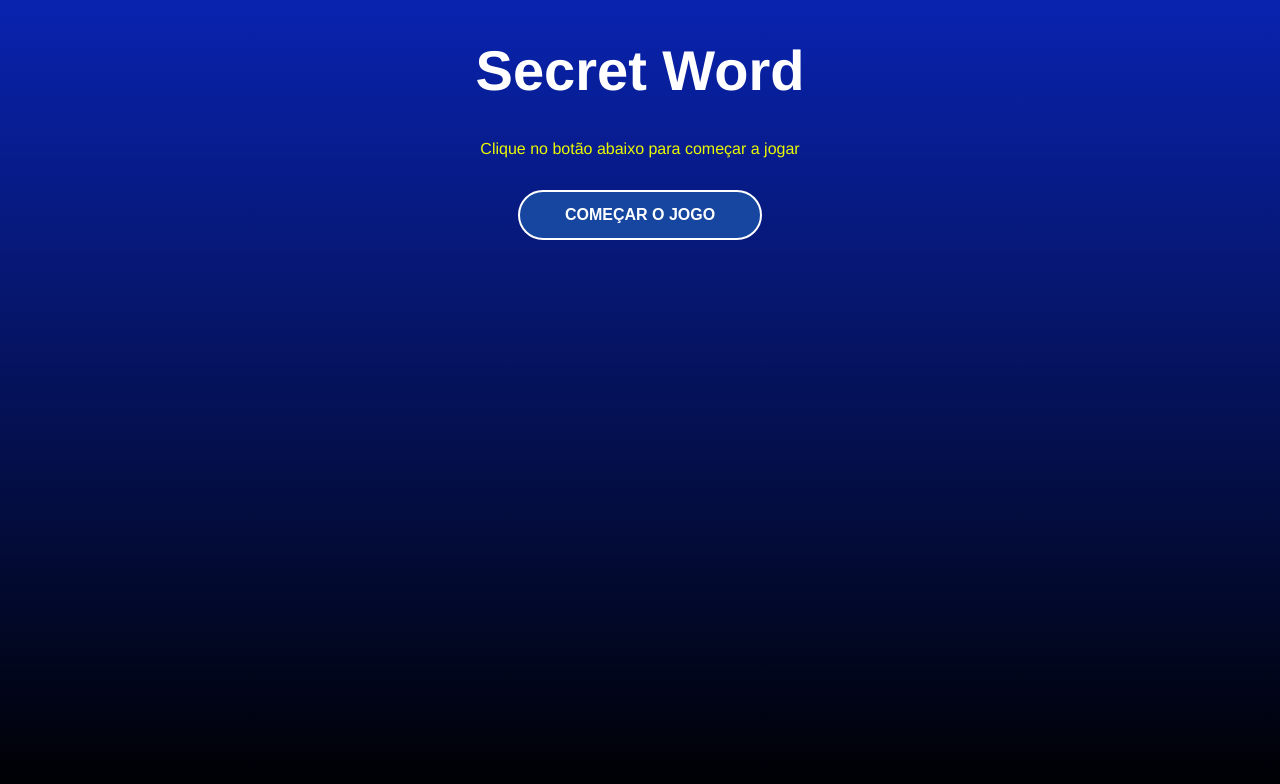
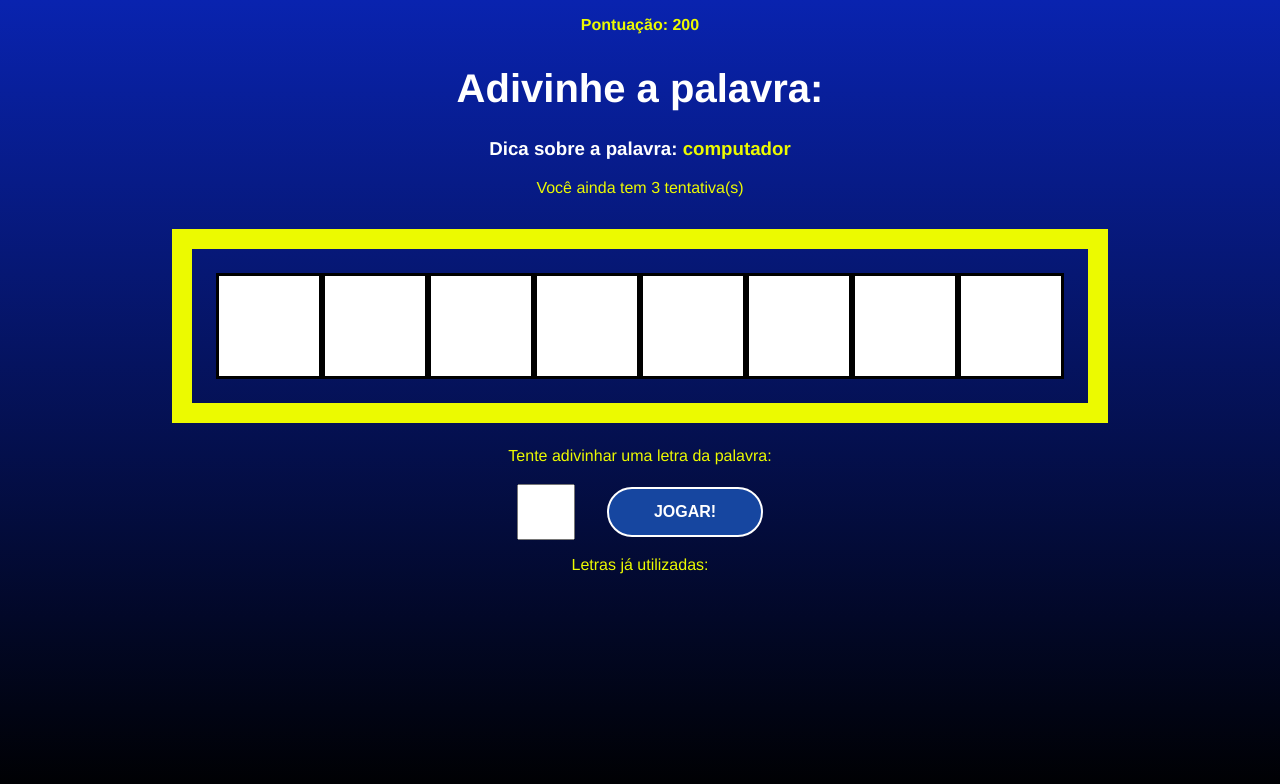
Before and after one commit to Felpezs/Estudos-ReactJS, a React (Vite) app in the folder secret_word/: page / in a window 1280 px wide. Shown: the top 784 px of the page. Built offline with nearby package versions, Linux system fonts and the light colour scheme.

Commit message:
finalizacao do projeto

```diff
--- a/secret_word/src/App.jsx
+++ b/secret_word/src/App.jsx
@@ -15,6 +15,8 @@ const stages = [
   { id: 3, name: "end" },
 ];
 
+const guessesQty = 3;
+
 function App() {
   const [gameStage, setGameStage] = useState(stages[0].name);
   const [words] = useState(wordsList);
@@ -23,10 +25,10 @@ function App() {
   const [letters, setLetters] = useState([]);
   const [guessedLetters, setGuessedLetters] = useState([]);
   const [wrongLetters, setWrongLetters] = useState([]);
-  const [guesses, setGuesses] = useState(3);
+  const [guesses, setGuesses] = useState(guessesQty);
   const [score, setScore] = useState(0);
 
-  const pickWordAndCategory = () => {
+  const pickWordAndCategory = useCallback(() => {
     const categories = Object.keys(words);
     const category = categories[Math.floor(Math.random() * categories.length)];
 
@@ -34,9 +36,9 @@ function App() {
       words[category][Math.floor(Math.random() * words[category].length)];
 
     return { word, category };
-  };
+  }, [words]);
 
-  const startGame = () => {
+  const startGame = useCallback(() => {
     const { word, category } = pickWordAndCategory();
 
     let wordLetters = word.toLowerCase().split("");
@@ -46,10 +48,59 @@ function App() {
     setLetters(wordLetters);
 
     setGameStage(stages[1].name);
+  }, [pickWordAndCategory]);
+
+  const verifyLetter = (letter) => {
+    const normalizedLetter = letter.toLowerCase();
+
+    if (
+      guessedLetters.includes(normalizedLetter) ||
+      wrongLetters.includes(normalizedLetter)
+    )
+      return;
+
+    if (letters.includes(normalizedLetter)) {
+      setGuessedLetters((actualGuessedLetters) => [
+        ...actualGuessedLetters,
+        letter,
+      ]);
+    } else {
+      setWrongLetters((actualWrongLetters) => [
+        ...actualWrongLetters,
+        normalizedLetter,
+      ]);
+      setGuesses((actualGuesses) => actualGuesses - 1);
+    }
   };
 
-  const verifyLetter = (letter) => console.log(letter);
-  const restart = () => setGameStage(stages[0].name);
+  const clearLetterStates = () => {
+    setGuessedLetters([]);
+    setWrongLetters([]);
+  };
+
+  useEffect(() => {
+    if (guesses <= 0) {
+      clearLetterStates();
+      setGameStage(stages[2].name);
+    }
+  }, [guesses]);
+
+  useEffect(() => {
+    const uniqueLetters = [...new Set(letters)];
+
+    if (guessedLetters.length === uniqueLetters.length) {
+      //win condition
+      clearLetterStates();
+      setScore((actualScore) => (actualScore += 100));
+      startGame();
+    }
+  }, [guessedLetters, letters, startGame]);
+
+  const restart = () => {
+    setScore(0);
+    setGuesses(guessesQty);
+    setGameStage(stages[0].name);
+  };
 
   return (
     <div className="App">
@@ -63,9 +114,10 @@ function App() {
           guessedLetters={guessedLetters}
           wrongLetters={wrongLetters}
           score={score}
+          guesses={guesses}
         />
       )}
-      {gameStage === "end" && <GameOver restart={restart} />}
+      {gameStage === "end" && <GameOver restart={restart} score={score} />}
     </div>
   );
 }
--- a/secret_word/src/components/Game.jsx
+++ b/secret_word/src/components/Game.jsx
@@ -60,9 +60,10 @@ const Game = ({
         </form>
       </div>
       <div className="wrongLettersContainer">
-        <p>Letras já utilizadas: {wrongLetters}</p>
-        <span>a,</span>
-        <span>b,</span>
+        <p>Letras já utilizadas:</p>
+        {wrongLetters.map((letter, i) => (
+          <span key={i}>{letter}, </span>
+        ))}
       </div>
     </div>
   );
--- a/secret_word/src/components/GameOver.jsx
+++ b/secret_word/src/components/GameOver.jsx
@@ -1,10 +1,11 @@
 import React from "react";
 import "./GameOver.css";
 
-const GameOver = ({ restart }) => {
+const GameOver = ({ restart, score }) => {
   return (
     <div>
       <h1>Fim de jogo</h1>
+      <h2>A sua pontuação foi: <span>{score}</span></h2>
       <button onClick={restart}>Reiniciar Jogo</button>
     </div>
   );
```
